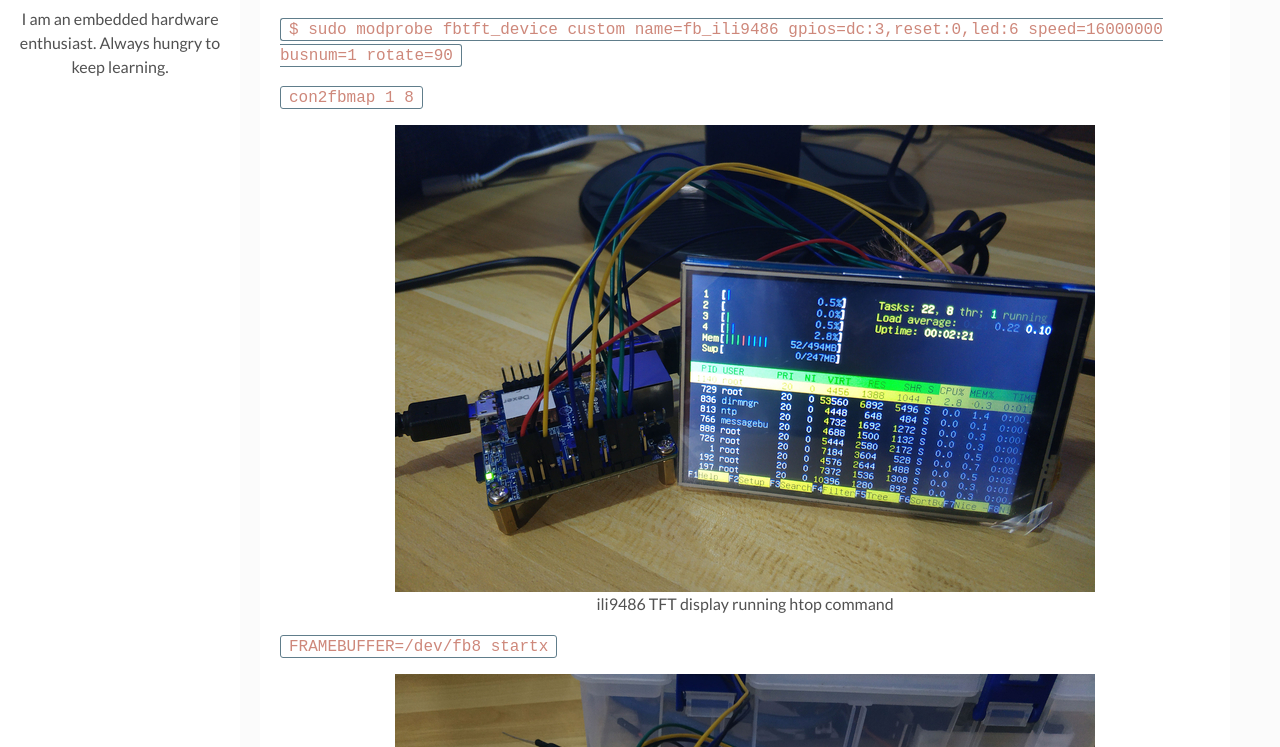
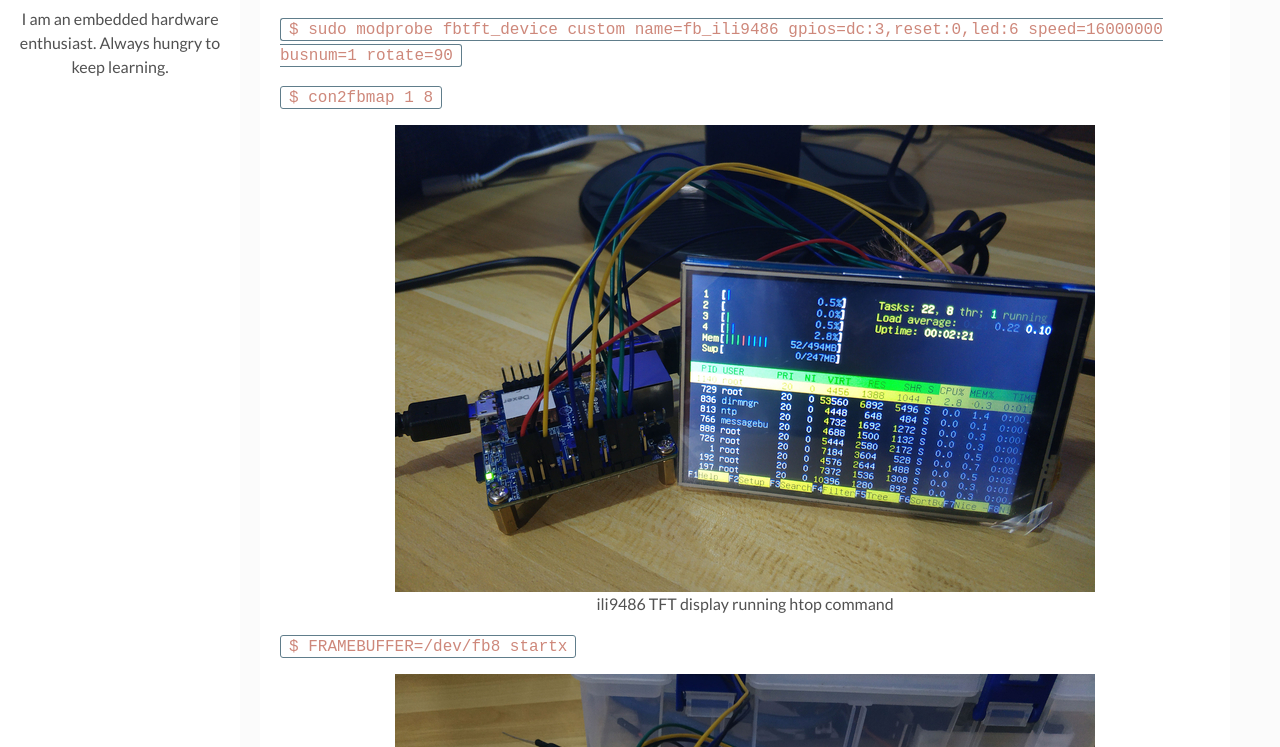
Before and after one commit to kogyikaunghtet/kogyikaunghtet.github.io, a Jekyll site: the page built from _posts/2021-11-27-opi-tft.markdown, in a window 1280 px wide and 1400 px high, scrolled down 722 px. Shown: the part 172-919 px from the top of the window. Built offline with Jekyll 4.4.1, drawn with Linux system fonts in a browser that asks for light colours; comment, search, counter and statistics services are not loaded; some of the changed text lies outside the part shown.

Commit message:
Initial commit

```diff
--- a/_posts/2021-11-27-opi-tft.markdown
+++ b/_posts/2021-11-27-opi-tft.markdown
@@ -22,7 +22,7 @@ tags: [Orange Pi, Displays, TFT]
 
 `$ sudo modprobe fbtft_device custom name=fb_ili9486 gpios=dc:3,reset:0,led:6 speed=16000000 busnum=1 rotate=90`
 
-`con2fbmap 1 8`
+`$ con2fbmap 1 8`
 
 <p align="center">
 <img src="/assets/img/opi_tft/ili9486_htop.jpg">
@@ -30,7 +30,7 @@ tags: [Orange Pi, Displays, TFT]
 <a>ili9486 TFT display running htop command</a>
 </p>
 
-`FRAMEBUFFER=/dev/fb8 startx`
+`$ FRAMEBUFFER=/dev/fb8 startx`
 
 <p align="center">
 <img src="/assets/img/opi_tft/ili9486_xfce.jpg">
@@ -53,7 +53,7 @@ tags: [Orange Pi, Displays, TFT]
 
 `$ sudo modprobe fbtft_device custom name=fb_ili9341 gpios=dc:3,reset:0,led:6 speed=16000000 busnum=1 rotate=90`
 
-`FRAMEBUFFER=/dev/fb8 startx`
+`$ FRAMEBUFFER=/dev/fb8 startx`
 
 <p align="center">
 <img src="#">
@@ -75,7 +75,7 @@ tags: [Orange Pi, Displays, TFT]
 
 `$ sudo modprobe fbtft_device custom name=fb_bd663474 gpios=dc:3,reset:0,led:6 speed=16000000 busnum=1 rotate=270`
 
-`FRAMEBUFFER=/dev/fb8 startx`
+`$ FRAMEBUFFER=/dev/fb8 startx`
 
 <p align="center">
 <img src="/assets/img/opi_tft/bd663474_xfce.jpg">
@@ -96,7 +96,7 @@ tags: [Orange Pi, Displays, TFT]
 
 `$ sudo modprobe fbtft_device custom name=fb_ssd1351 gpios=dc:3,reset:0 speed=16000000 busnum=1 rotate=0`
 
-`con2fbmap 1 8`
+`$ con2fbmap 1 8`
 
 <p align="center">
 <img src="/assets/img/opi_tft/ssd1351_login.jpg">
```
